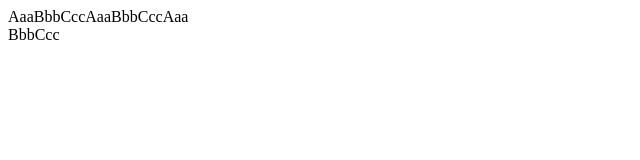
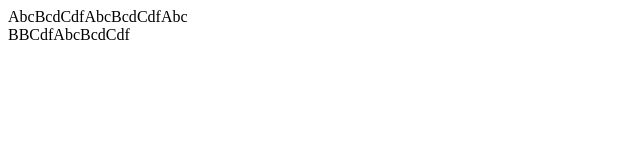
Before and after one commit to andrezffajardo/CSS_Exercises, a plain HTML site: page Flexbox/index.html in a window 1280 px wide. Shown: the full height of the page, 0-640 px from the left. Drawn offline with Linux system fonts and the light colour scheme.

```diff
--- a/Flexbox/index.html
+++ b/Flexbox/index.html
@@ -6,15 +6,18 @@
   </head>
   <body>
     <div class="flex">
-      <div>Aaa</div>
-      <div>Bbb</div>
-      <div>Ccc</div>
-      <div>Aaa</div>
-      <div>Bbb</div>
-      <div>Ccc</div>
-      <div>Aaa</div>
-      <div>Bbb</div>
-      <div>Ccc</div>
+      <div>Abc</div>
+      <div>Bcd</div>
+      <div>Cdf</div>
+      <div>Abc</div>
+      <div>Bcd</div>
+      <div>Cdf</div>
+      <div>Abc</div>
+      <div>BB</div>
+      <div>Cdf</div>
+      <div>Abc</div>
+      <div>Bcd</div>
+      <div>Cdf</div>
     </div>
   </body>
 </html>
```
